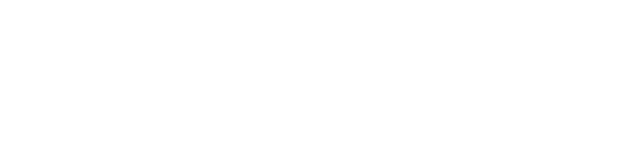
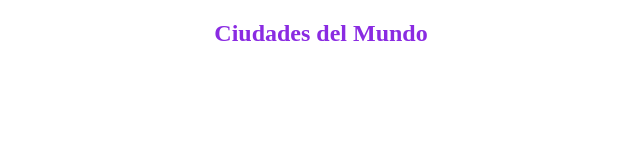
Before and after one commit to agdem/Prueba, a plain HTML site: page index.html in a window 1280 px wide. Shown: the whole page, without its empty margins (319-959 px from the left). Drawn offline with Linux system fonts and the light colour scheme.

Commit message:
Agregarndo titulo y estilos

```diff
--- a/index.html
+++ b/index.html
@@ -8,5 +8,7 @@
     <script src="./index.js"></script>
     <link rel="stylesheet" href="style.css" />
   </head>
-  <body></body>
+  <body>
+    <h2>Ciudades del Mundo</h2>
+  </body>
 </html>
--- a/style.css
+++ b/style.css
@@ -0,0 +1,4 @@
+h2 {
+    color: blueviolet;
+    text-align: center;
+}
```
